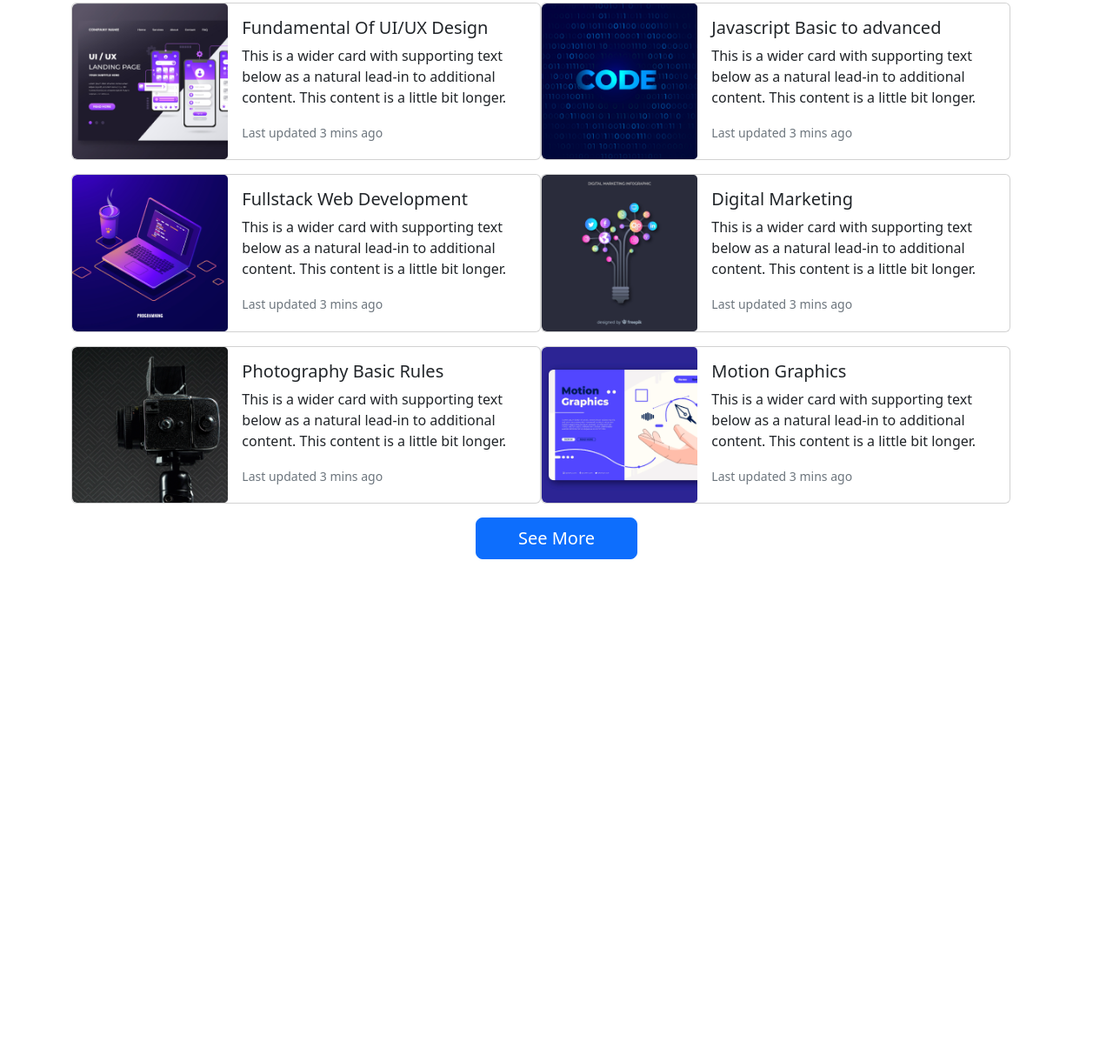
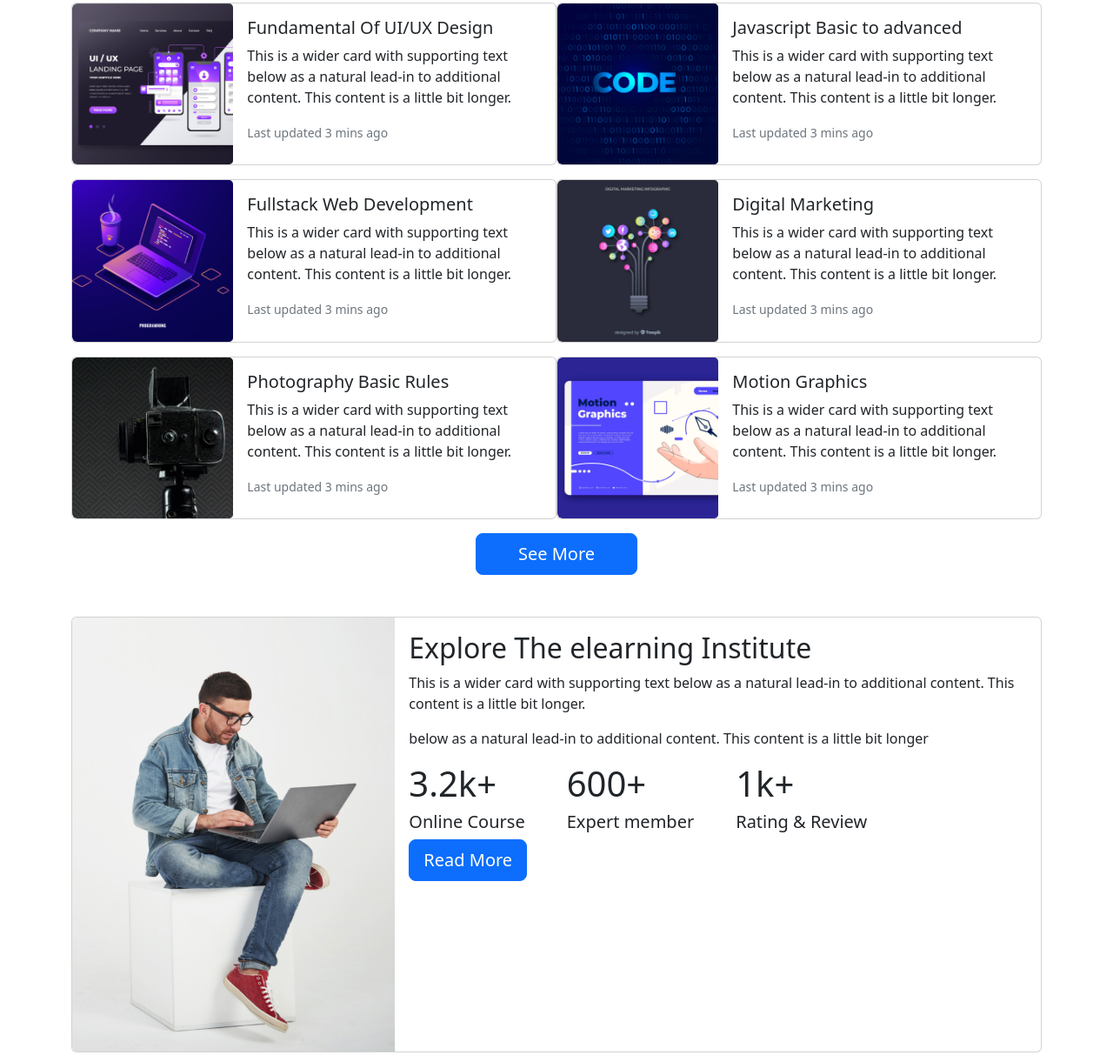
Before and after one commit to Ashtrovart/skill-school, a plain HTML site: page index.html in a window 1280 px wide. Shown: the part 870-2083 px from the top of the page at 87% size. Before the commit the page ends 1513 px from the top, so only its background shows below. Drawn offline with nearby package versions, Linux system fonts and the light colour scheme.

Commit message:
E-Learning added

```diff
--- a/index.html
+++ b/index.html
@@ -102,7 +102,7 @@
         </div>
         <div class="row row-cols-1 row-cols-md-2 g-0">
           <!-- Courses Card-1  -->
-          <div class="card mb-3" style="max-width: 540px;">
+          <div class="card mb-3" style="max-width: auto;">
             <div class="row g-0">
               <div class="col-md-4">
                 <img src="images/course/course-1.png" class="img-fluid rounded-start" alt="...">
@@ -117,7 +117,7 @@
             </div>
           </div>
           <!-- Courses Card-2  -->
-          <div class="card mb-3" style="max-width: 540px;">
+          <div class="card mb-3" style="max-width: auto;">
             <div class="row g-0">
               <div class="col-md-4">
                 <img src="images/course/course-2.png" class="img-fluid rounded-start" alt="...">
@@ -132,7 +132,7 @@
             </div>
           </div>
           <!-- Courses Card-3  -->
-          <div class="card mb-3" style="max-width: 540px;">
+          <div class="card mb-3" style="max-width: auto;">
             <div class="row g-0">
               <div class="col-md-4">
                 <img src="images/course/course-3.png" class="img-fluid rounded-start" alt="...">
@@ -147,7 +147,7 @@
             </div>
           </div>
           <!-- Courses Card-4  -->
-          <div class="card mb-3" style="max-width: 540px;">
+          <div class="card mb-3" style="max-width: auto;">
             <div class="row g-0">
               <div class="col-md-4">
                 <img src="images/course/course-4.png" class="img-fluid rounded-start" alt="...">
@@ -162,7 +162,7 @@
             </div>
           </div>
           <!-- Courses Card-5  -->
-          <div class="card mb-3" style="max-width: 540px;">
+          <div class="card mb-3" style="max-width: auto;">
             <div class="row g-0">
               <div class="col-md-4">
                 <img src="images/course/course-5.png" class="img-fluid rounded-start" alt="...">
@@ -177,7 +177,7 @@
             </div>
           </div>
           <!-- Courses Card-6  -->
-          <div class="card mb-3" style="max-width: 540px;">
+          <div class="card mb-3" style="max-width: auto;">
             <div class="row g-0">
               <div class="col-md-4">
                 <img src="images/course/course-6.png" class="img-fluid rounded-start" alt="...">
@@ -195,6 +195,39 @@
         <div class="btn btn-primary btn-lg d-grid gap-2 col-2 mx-auto" type="button">See More</div>
       </section>
       <!-- Explore The elearning Start  -->
+      <section class="container mt-5">
+        <div class="card mb-3" style="max-width: auto;">
+          <div class="row g-0">
+            <div class="col-md-4">
+              <img src="images/working.png" class="img-fluid rounded-start" alt="...">
+            </div>
+            <div class="col-md-8">
+              <div class="card-body">
+                <h2 class="card-title">Explore The elearning
+                  Institute</h2>
+                <p class="card-text">This is a wider card with supporting text below as a natural lead-in to additional content. This content is a little bit longer.</p>
+                <p class="card-text">below as a natural lead-in to additional content. This content is a little bit longer</p>
+                <div class="d-flex">
+                  <div class="me-5">
+                    <h1>3.2k+</h1>
+                    <h5>Online Course</h5>
+                  </div>
+                  <div class="me-5">
+                    <h1>600+</h1>
+                    <h5>Expert member</h5>
+                  </div>
+                  <div class="me-5">
+                    <h1>1k+</h1>
+                    <h5>Rating & Review</h5>
+                  </div>
+                </div>
+                <div class="btn btn-primary btn-lg">Read More</div>
+              </div>
+            </div>
+          </div>
+        </div>
+      </section>
+      <!-- Ready to Join Start  -->
 
     </main>
     <!-- main section ends  -->
```
